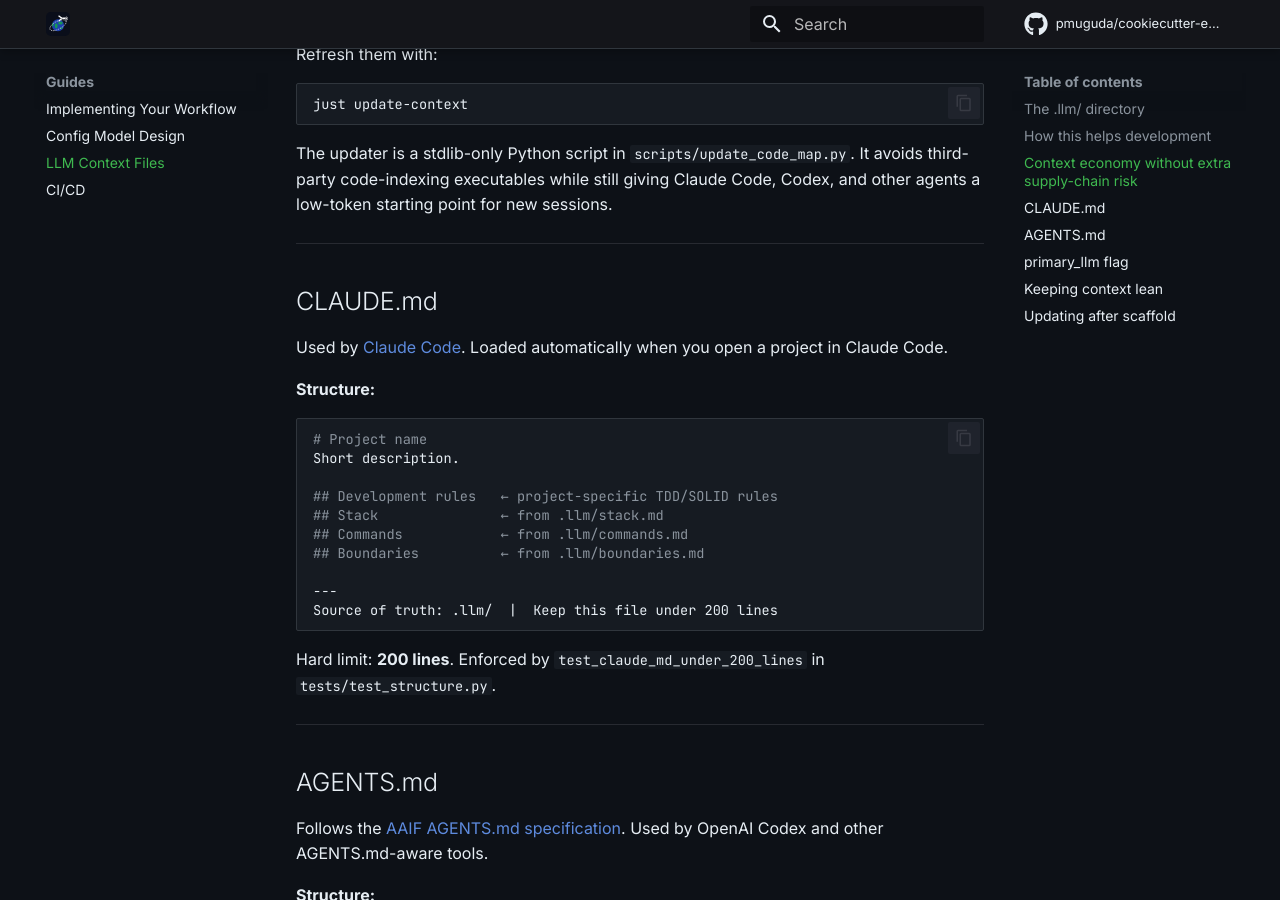
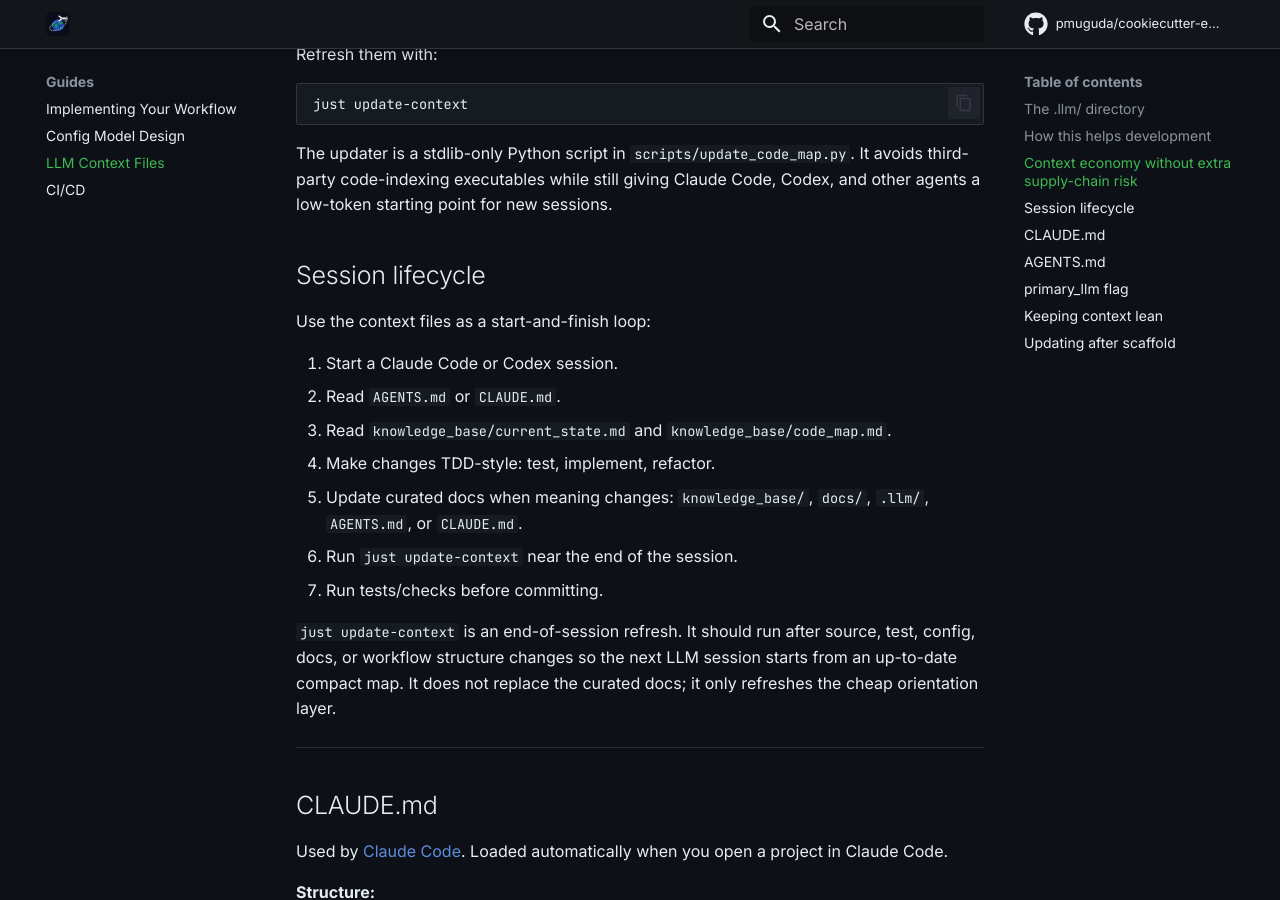
Before and after one commit to pmuguda/cookiecutter-eo-llm, an MkDocs documentation site: the page built from docs/guides/llm-context.md, in a window 1280 px wide and 900 px high, scrolled down 1584 px. Built offline with MkDocs 1.6.1 and Material for MkDocs 9.7.7, drawn with Linux system fonts in a browser that asks for light colours; comment, search, counter and statistics services are not loaded.

Commit message:
docs: explain llm session context refresh

```diff
--- a/docs/guides/llm-context.md
+++ b/docs/guides/llm-context.md
@@ -55,6 +55,24 @@
 The updater is a stdlib-only Python script in `scripts/update_code_map.py`.
 It avoids third-party code-indexing executables while still giving Claude Code,
 Codex, and other agents a low-token starting point for new sessions.
+
+## Session lifecycle
+
+Use the context files as a start-and-finish loop:
+
+1. Start a Claude Code or Codex session.
+2. Read `AGENTS.md` or `CLAUDE.md`.
+3. Read `knowledge_base/current_state.md` and `knowledge_base/code_map.md`.
+4. Make changes TDD-style: test, implement, refactor.
+5. Update curated docs when meaning changes: `knowledge_base/`, `docs/`, `.llm/`,
+   `AGENTS.md`, or `CLAUDE.md`.
+6. Run `just update-context` near the end of the session.
+7. Run tests/checks before committing.
+
+`just update-context` is an end-of-session refresh. It should run after source,
+test, config, docs, or workflow structure changes so the next LLM session starts
+from an up-to-date compact map. It does not replace the curated docs; it only
+refreshes the cheap orientation layer.
 
 ---
 
```
Also changed, not shown: {{cookiecutter.project_dir}}/AGENTS.md (+1 -0 lines), {{cookiecutter.project_dir}}/CLAUDE.md (+3 -1 lines), {{cookiecutter.project_dir}}/README.md (+2 -0 lines).
